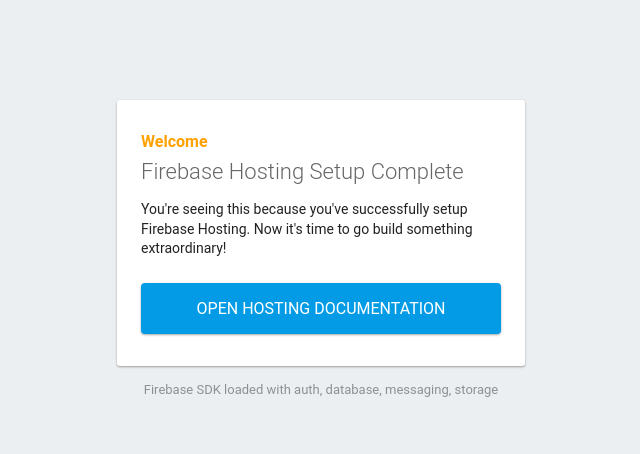
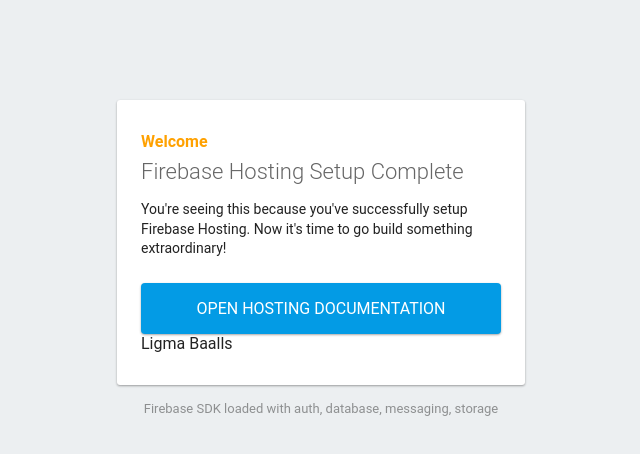
Before and after one commit to DangerN/firebase-business-site, a plain HTML site: page build/index.html in a window 1280 px wide. Shown: the whole page, without its empty margins (319-959 px from the left). Drawn offline with Linux system fonts and the light colour scheme; some packages are replaced by stand-ins of ours.

Commit message:
testing firebase deploy though travis

```diff
--- a/build/index.html
+++ b/build/index.html
@@ -36,6 +36,7 @@
       <h1>Firebase Hosting Setup Complete</h1>
       <p>You're seeing this because you've successfully setup Firebase Hosting. Now it's time to go build something extraordinary!</p>
       <a target="_blank" href="https://firebase.google.com/docs/hosting/">Open Hosting Documentation</a>
+      Ligma Baalls
     </div>
     <p id="load">Firebase SDK Loading&hellip;</p>
 
```
Also changed, not shown: .travis.yml.
